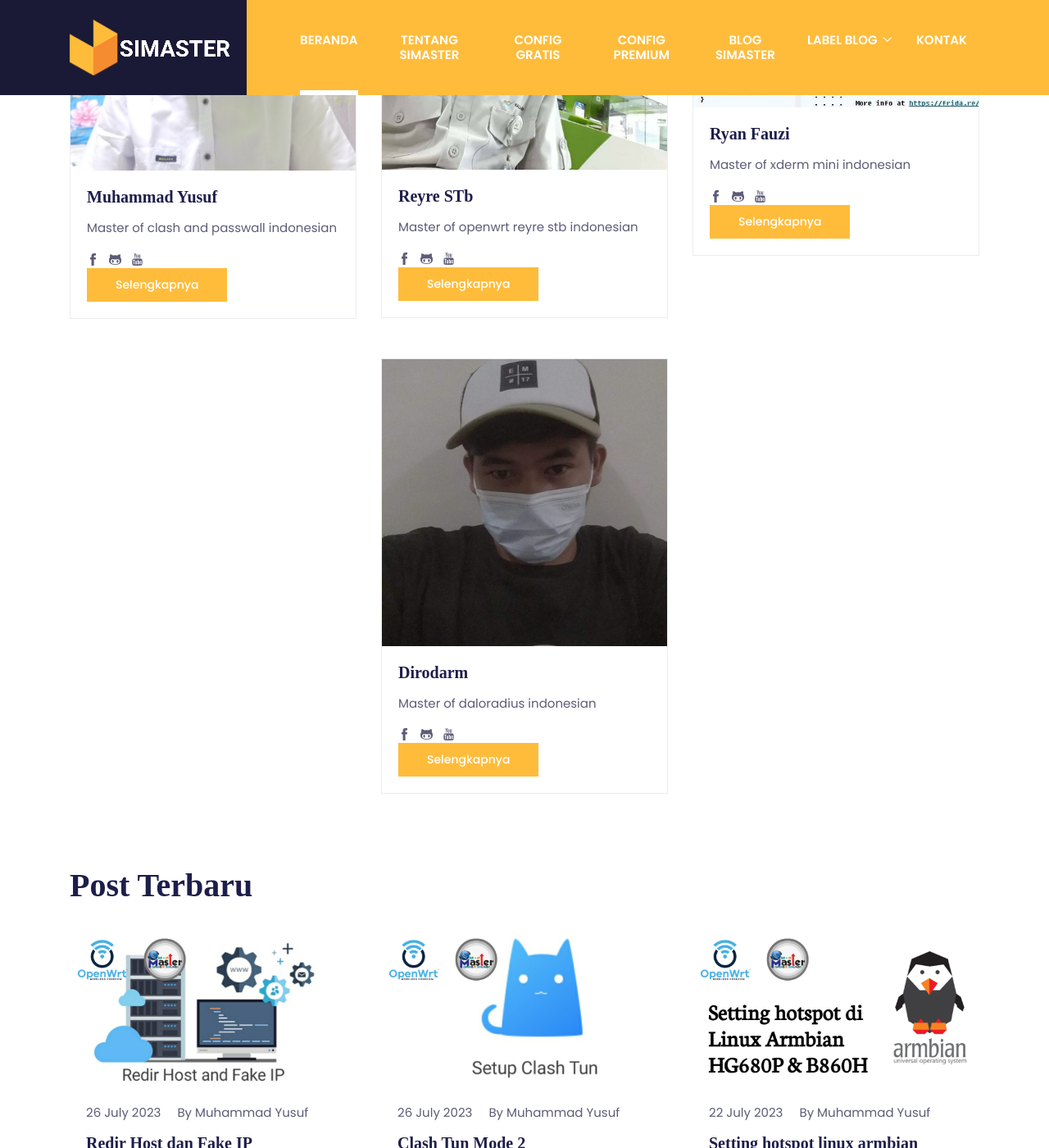
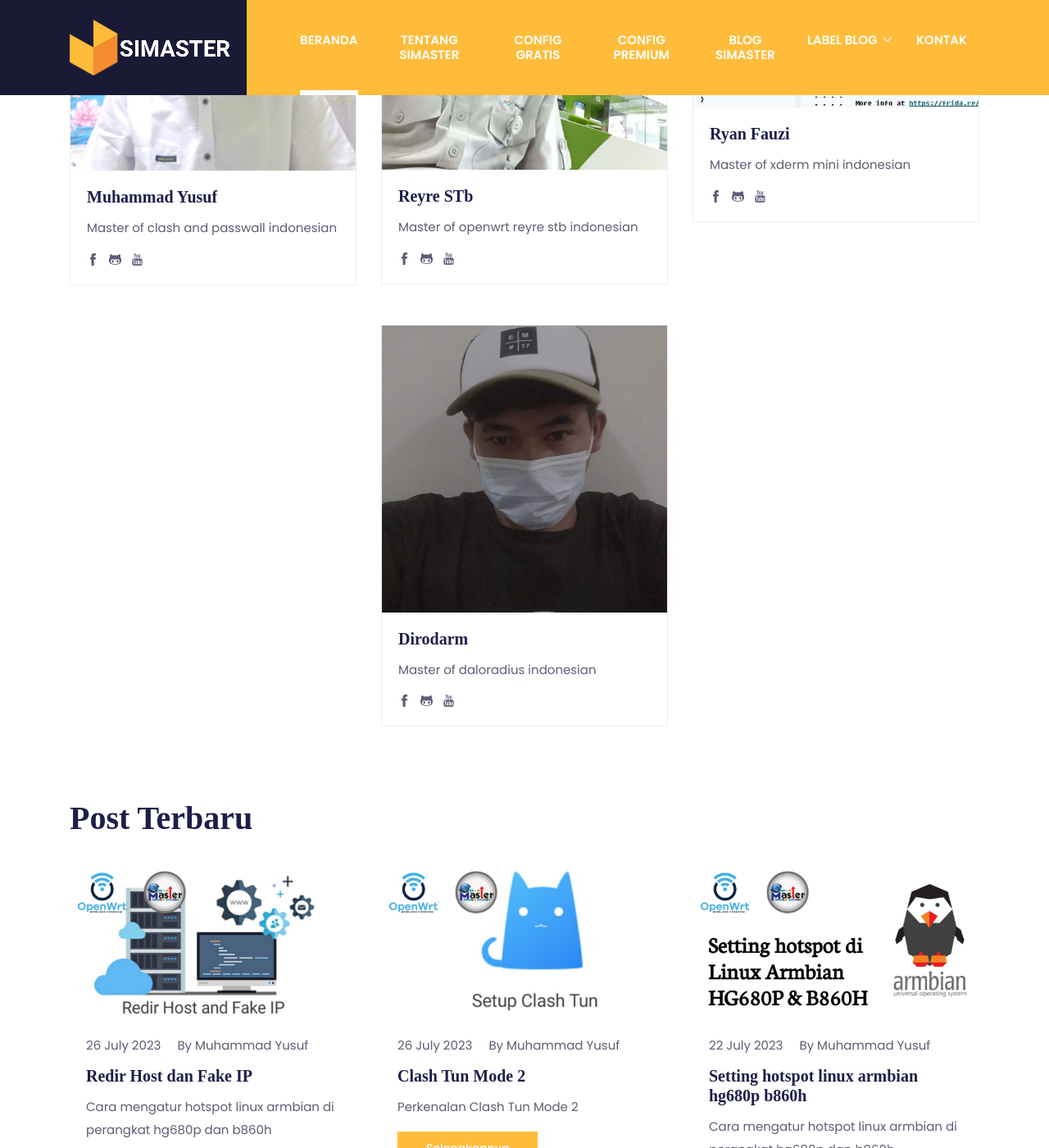
Before and after one commit to mwnsofficial/simastertutorials.github.io, a Jekyll site: the page built from index.html, in a window 1280 px wide and 1400 px high, scrolled down 4740 px. Shown: the whole window at 82% size. Built offline with Jekyll 4.4.1, drawn with Linux system fonts in a browser that asks for light colours; some web fonts are replaced; the list of posts is cut into pages by our own code.

Commit message:
Update mentor.html

```diff
--- a/_includes/mentor.html
+++ b/_includes/mentor.html
@@ -28,7 +28,6 @@
         <li class="list-inline-item"><a class="text-color" href="https://github.com/mwnsofficial"><i class="ti-github"></i></a></li>
         <li class="list-inline-item"><a class="text-color" href="https://youtube.com/@idtechannel"><i class="ti-youtube"></i></a></li>
       </ul>
-      <a href="/yusuf.html" class="btn btn-primary btn-sm">Selengkapnya</a>
     </div>
    </div>
   </div>
@@ -46,7 +45,6 @@
         <li class="list-inline-item"><a class="text-color" href="https://github.com/r3yr3"><i class="ti-github"></i></a></li>
         <li class="list-inline-item"><a class="text-color" href="https://youtube.com/@indonesiantech"><i class="ti-youtube"></i></a></li>
       </ul>
-      <a href="/reyre.html" class="btn btn-primary btn-sm">Selengkapnya</a>
     </div>
    </div>
   </div>
@@ -64,7 +62,6 @@
         <li class="list-inline-item"><a class="text-color" href="https://github.com/ryanfauzi1"><i class="ti-github"></i></a></li>
         <li class="list-inline-item"><a class="text-color" href="#!"><i class="ti-youtube"></i></a></li>
       </ul>
-      <a href="/ryanfauzi.html" class="btn btn-primary btn-sm">Selengkapnya</a>
     </div>
    </div>
   </div>
@@ -82,7 +79,6 @@
         <li class="list-inline-item"><a class="text-color" href="#!"><i class="ti-github"></i></a></li>
         <li class="list-inline-item"><a class="text-color" href="#!"><i class="ti-youtube"></i></a></li>
       </ul>
-      <a href="/dirodarm.html" class="btn btn-primary btn-sm">Selengkapnya</a>
     </div>
    </div>
   </div>
```
